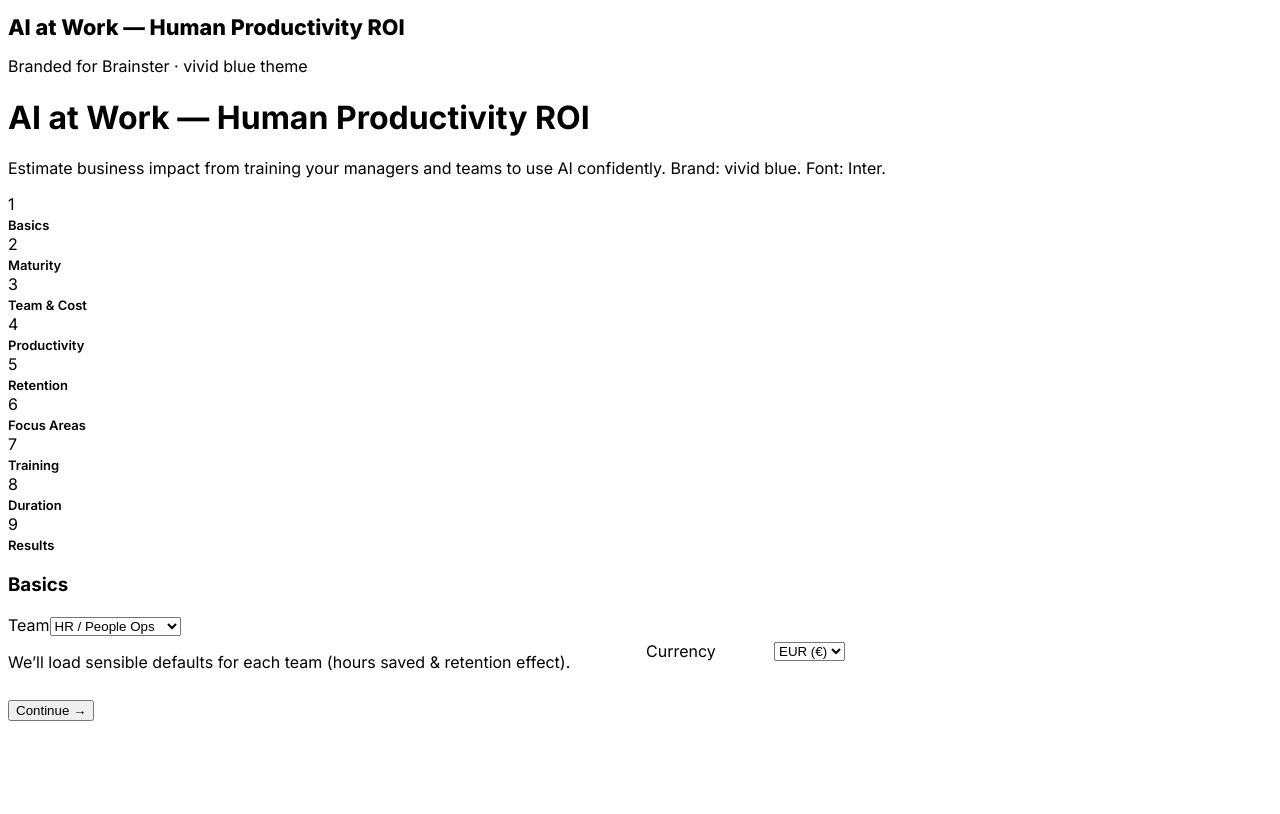
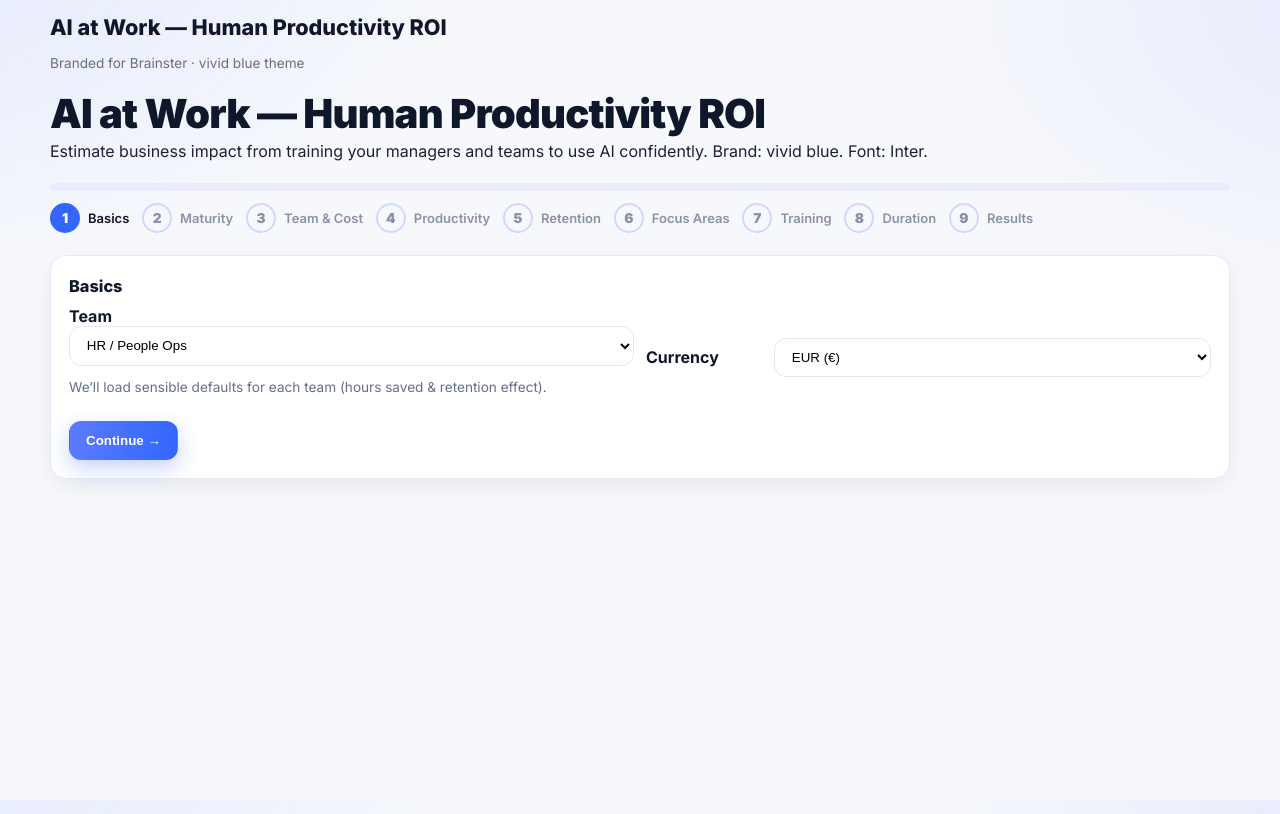
Before and after one commit to powerstephen/brainster-human-ai-roi, a Next.js app: page / in a window 1280 px wide. Built offline with nearby package versions, Linux system fonts and the light colour scheme.

Commit message:
Update globals.css

```diff
--- a/app/globals.css
+++ b/app/globals.css
@@ -1,16 +1,123 @@
-/* … keep your existing globals.css and ADD the bits below … */
+:root{
+  --brand:#3366FE;     /* vivid blue */
+  --brand-2:#1740C0;   /* deeper blue */
+  --ink:#0F172A;       /* slate-900 */
+  --muted:#667085;
+  --bg:#0B0F19;        /* deep navy */
+  --surface:#F6F8FC;   /* app background */
+  --card:#FFFFFF;
+  --ring:#DCE6FF;
+  --gold:#E2A93B;
+  --coral:#F45C48;
+  --mint:#8EE6C8;
+}
 
-.ticks {display:flex; justify-content:space-between; margin-top:.35rem}
-.tick {width:2px; height:10px; background:#D7DFFF; border-radius:2px}
-.tick.big{height:14px; background:#B9C7FF}
+html,body{height:100%}
+body{
+  font-family: Inter, ui-sans-serif, system-ui, -apple-system, Segoe UI, Roboto, Helvetica, Arial;
+  color:var(--ink);
+  background:
+    radial-gradient(1000px 600px at -10% -10%, rgba(51,102,254,.10), transparent 60%),
+    radial-gradient(800px 500px at 110% 0%, rgba(26,64,240,.08), transparent 60%),
+    var(--surface);
+  -webkit-font-smoothing:antialiased; -moz-osx-font-smoothing:grayscale;
+}
 
-.tooltip {position:relative; display:inline-flex; align-items:center; gap:.35rem; font-size:.9rem}
-.tooltip .tip {
-  position:absolute; top:120%; left:0; z-index:5; min-width:240px;
-  background:#0B0F19; color:#fff; padding:.6rem .7rem; border-radius:10px;
-  box-shadow:0 8px 20px rgba(10,22,70,.22); display:none
+.container{max-width:1180px;margin:0 auto;padding:0 1.25rem}
+
+/* NAV */
+.nav{
+  position:sticky; top:0; z-index:50;
+  backdrop-filter:saturate(1.2) blur(8px);
+  border-bottom:1px solid #E9EEF8;
+  background:rgba(255,255,255,.7);
 }
+.nav-inner{display:flex; align-items:center; justify-content:space-between; height:64px; gap:12px}
+.brand{display:flex; align-items:center; gap:.65rem; font-weight:900; letter-spacing:-.02em}
+.brand .dot{width:12px;height:12px;border-radius:999px;background:var(--brand);box-shadow:0 0 0 6px rgba(51,102,254,.15)}
+.badge{display:inline-flex;align-items:center;gap:.4rem;padding:.38rem .6rem;border-radius:999px;
+  background:#EEF3FF;color:#243B94;font-weight:700;font-size:.78rem;border:1px solid #DFE7FF}
+.btn{display:inline-flex;align-items:center;gap:.5rem;border-radius:12px;padding:.7rem 1rem;font-weight:800;border:1px solid transparent;cursor:pointer}
+.btn-primary{background:linear-gradient(90deg,#5A7BFF,#3366FE);color:#fff;box-shadow:0 8px 20px rgba(31,77,255,.25)}
+.btn-ghost{background:#fff;border:1px solid #E6EAF5;color:var(--ink)}
+.btn-light{background:#F8FAFF;border:1px solid #E6EAF5;color:#1F2A56}
+.btn:disabled{opacity:.5;cursor:not-allowed}
+
+/* HERO */
+.hero-wrap{
+  position:relative; overflow:hidden; margin:18px 0 24px 0; border-radius:22px;
+  box-shadow:0 18px 48px rgba(14,40,120,.18);
+  background:
+    radial-gradient(1200px 600px at 10% -10%, rgba(51,102,254,.22), transparent),
+    radial-gradient(900px 500px at 90% 10%, rgba(26,64,240,.18), transparent),
+    linear-gradient(135deg, var(--brand) 0%, var(--brand-2) 60%, #0B1C60 100%);
+  color:#fff;
+}
+.hero-grid{display:grid; grid-template-columns:1.3fr .9fr; gap:28px; padding:42px 28px}
+@media (max-width: 900px){ .hero-grid{grid-template-columns:1fr; padding:28px} }
+.hero h1{margin:0 0 6px 0; font-size:40px; line-height:1.05; font-weight:900; letter-spacing:-.02em}
+.hero p{margin:0; opacity:.95}
+.pills{display:flex;flex-wrap:wrap;gap:8px;margin-top:12px}
+.pill{background:rgba(255,255,255,.12); border:1px solid rgba(255,255,255,.2); color:#fff; padding:.4rem .65rem; border-radius:999px; font-weight:700; font-size:.82rem}
+
+.hero-panel{
+  background:linear-gradient(180deg, rgba(255,255,255,.25) 0%, rgba(255,255,255,.08) 100%);
+  border:1px solid rgba(255,255,255,.35);
+  border-radius:16px; padding:14px;
+}
+.hero-panel h4{margin:0 0 8px 0; font-size:.95rem; font-weight:800}
+.stats{display:grid; gap:8px; grid-template-columns:repeat(2,minmax(0,1fr))}
+.stat{background:rgba(255,255,255,.92); color:#0F172A; border-radius:12px; padding:10px}
+.stat .t{font-size:.72rem;color:#475569}
+.stat .v{font-size:1.05rem;font-weight:900}
+
+/* SECTION + CARDS */
+.section{margin:22px 0}
+.card{background:var(--card); border:1px solid #E6EAF5; border-radius:16px; box-shadow:0 8px 24px rgba(12,20,38,.06); padding:18px}
+.card h3{margin:.15rem 0 .6rem 0; font-size:1.02rem; font-weight:800; display:flex; align-items:center; gap:.5rem}
+.card h3 svg{opacity:.8}
+
+/* FORM */
+.label{font-weight:700}
+.help{font-size:.85rem; color:var(--muted)}
+.input, select{
+  width:100%; border:1px solid #E3E8F4; border-radius:12px; padding:.65rem .8rem;
+  background:#fff; outline:none; transition: box-shadow .15s, border-color .15s;
+}
+.input:focus, select:focus{ box-shadow:0 0 0 4px var(--ring); border-color:#BFD0FF }
+
+.chips{display:flex;flex-wrap:wrap;gap:.55rem}
+.chip{padding:.5rem .9rem; border-radius:999px; border:1px solid #E6EAF5; background:#fff; cursor:pointer; font-weight:700; font-size:.9rem}
+.chip.active{background:var(--brand); color:#fff; border-color:transparent}
+
+.progress{height:8px; background:#E9EDFB; border-radius:999px; overflow:hidden}
+.progress>span{display:block; height:100%; background:linear-gradient(90deg,#6D8BFF,#3366FE)}
+
+.steps{display:flex; gap:.8rem; flex-wrap:wrap; align-items:center; margin-top:.75rem}
+.step{display:flex; align-items:center; gap:.5rem; color:#8892A6}
+.step .dot{width:26px; height:26px; border-radius:999px; border:2px solid #CFD8FF; display:flex; align-items:center; justify-content:center; font-weight:900; font-size:.85rem;}
+.step.active{color:#0F172A}
+.step.active .dot{background:#3366FE; color:#fff; border-color:transparent}
+
+/* KPI tiles */
+.kpi-grid{display:grid; gap:10px; grid-template-columns:repeat(2,minmax(0,1fr))}
+@media (min-width: 980px){ .kpi-grid{grid-template-columns:repeat(5,minmax(0,1fr));} }
+.kpi{background:#fff; border:1px solid #E8EEFF; border-radius:14px; padding:12px}
+.kpi .title{font-size:.75rem; color:#64748B; font-weight:700}
+.kpi .value{font-weight:900; font-size:1.1rem}
+
+/* extras */
+.subtle{font-size:.9rem;color:var(--muted)}
+.ticks{display:flex;justify-content:space-between;margin-top:.35rem}
+.tick{width:2px;height:10px;background:#D7DFFF;border-radius:2px}
+.tick.big{height:14px;background:#B9C7FF}
+.tooltip{position:relative;display:inline-flex;align-items:center;gap:.35rem;font-size:.9rem}
+.tooltip .tip{position:absolute;top:120%;left:0;z-index:5;min-width:240px;background:#0B0F19;color:#fff;padding:.6rem .7rem;border-radius:10px;box-shadow:0 8px 20px rgba(10,22,70,.22);display:none}
 .tooltip:hover .tip{display:block}
 
-/* section subtitles */
-.subtle {font-size:.9rem; color:#667085}
+/* print view tweaks */
+@media print{
+  .nav, .hero-wrap { display:none !important; }
+  body { background:#fff }
+  .container{max-width:1000px}
+}
```
